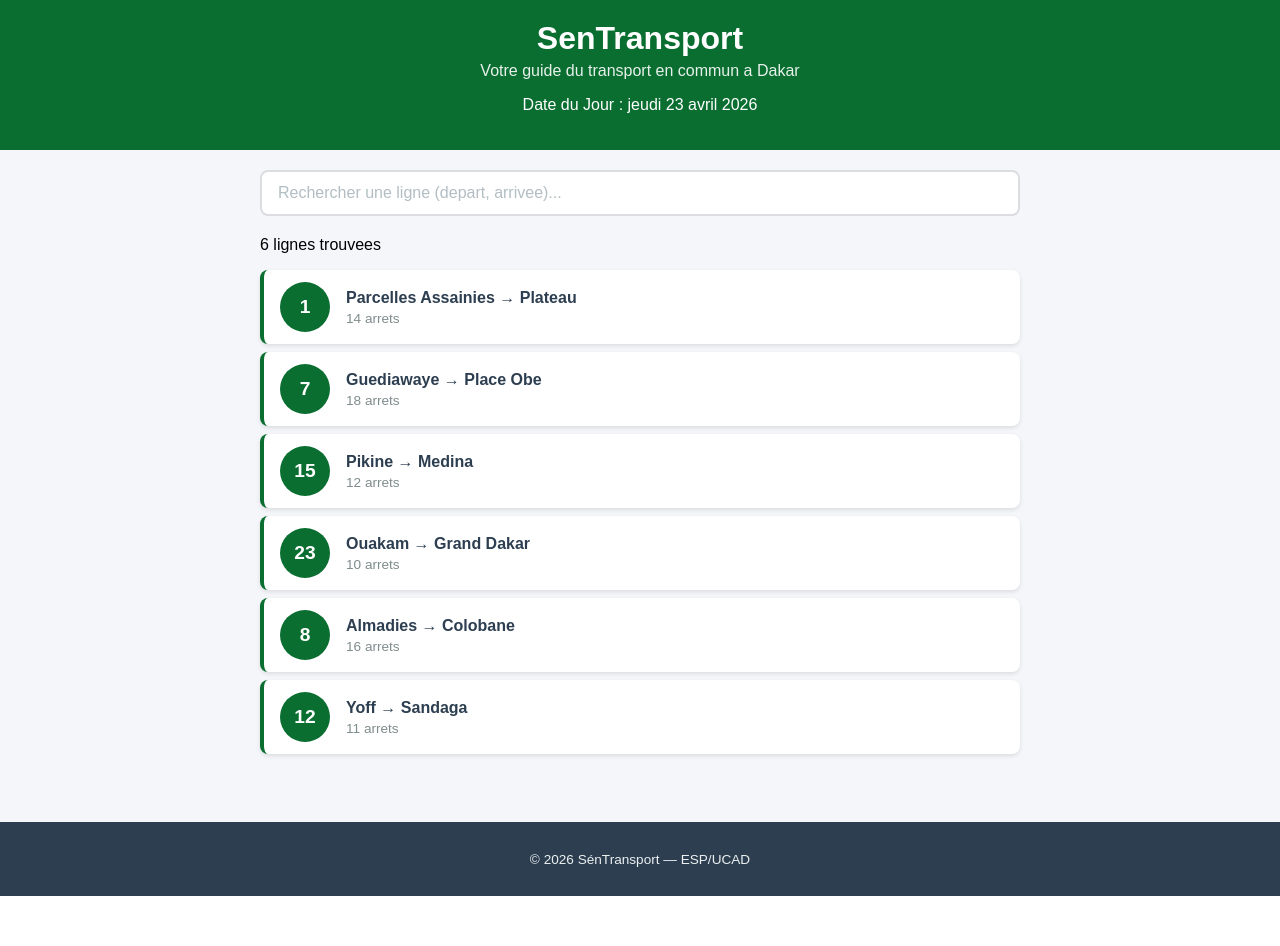
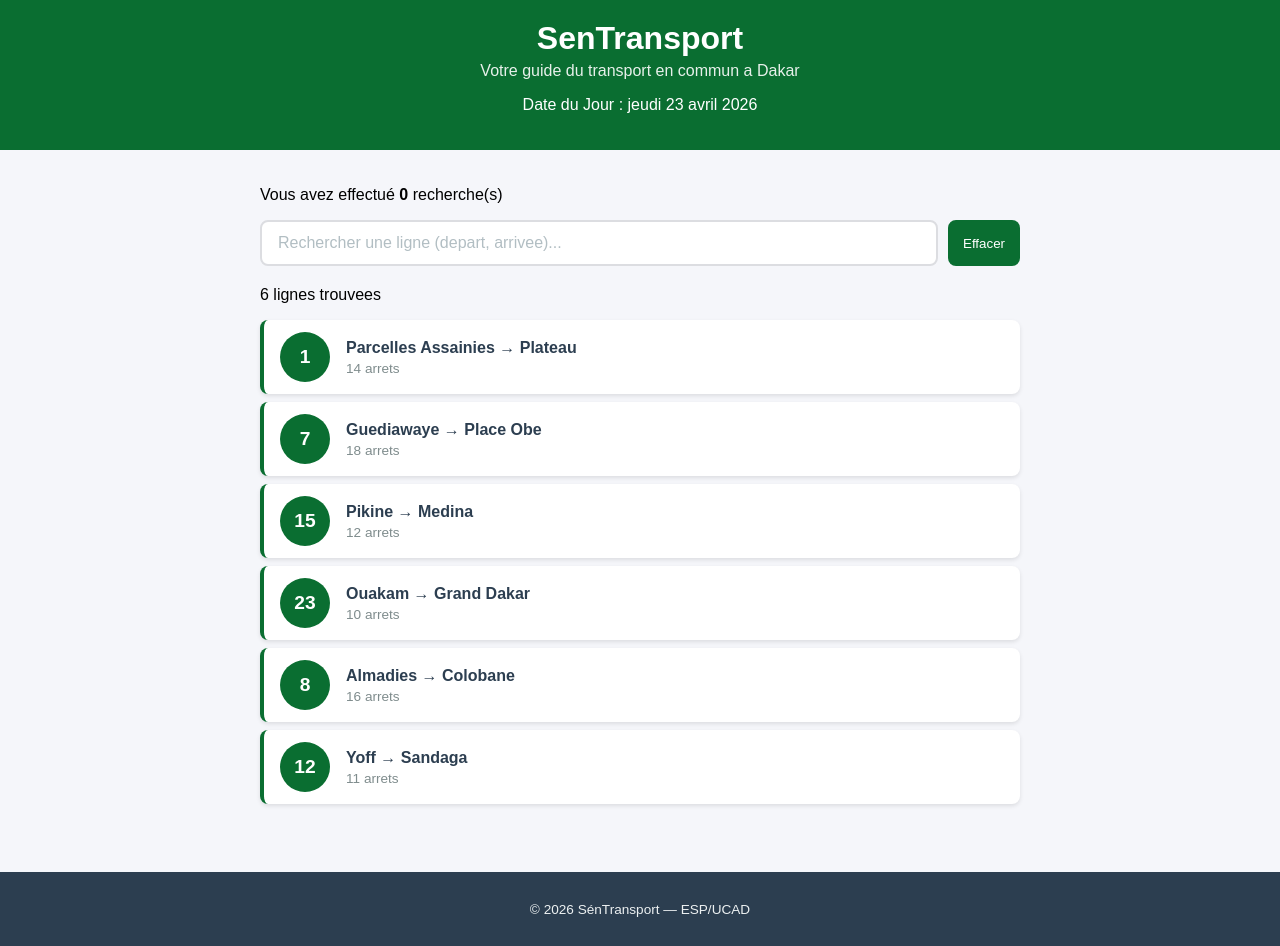
Before and after one commit to Diarra2006/sentransport, a React (Create React App) app: page / in a window 1280 px wide. Before the commit the page ends 896 px from the top, so only its background shows below. Built offline with nearby package versions, Linux system fonts and the light colour scheme.

Commit message:
Exercices 1 a 3 .

```diff
--- a/src/App.css
+++ b/src/App.css
@@ -32,3 +32,21 @@ padding: 12px;
         margin-right: 12px;
     }
 }
+.message-vide {
+  text-align: center;
+  padding: 40px;
+  background-color: #f8f9fa;
+  border-radius: 8px;
+  border: 1px dashed #ccc;
+  color: #7f8c8d;
+  margin-top: 20px;
+}
+.statistiques {
+    background-color: #e8f4fd;
+    color: #2980b9;
+    padding: 10px;
+    border-radius: 5px;
+    margin-bottom: 15px;
+    text-align: center;
+    font-size: 0.9rem;
+}
--- a/src/App.js
+++ b/src/App.js
@@ -8,6 +8,8 @@ import Footer from './Footer';
 function App() {
   const [recherche, setRecherche] = useState("");
   const [ligneSelectionnee, setLigneSelectionnee] = useState(null);
+  // Ajout de l'etst du compteur de recherche .
+  const [compteurRecherche, setCompteurRecherche] = useState(0);
   const lignes = [
     { id: 1, numero: "1", depart: "Parcelles Assainies",arrivee: "Plateau", arrets: 14,
     listeArrets: ["Parcelles U14", "Parcelles U10","Camberene", "Patte d'Oie", "Grand Dakar","Colobane", "Ponty", "Plateau"] },
@@ -34,17 +36,34 @@ function App() {
     setLigneSelectionnee(ligne);
   }
 }
+  const gererChangementRecherche = (nouveauTexte) => {
+    setRecherche(nouveauTexte);
+    setCompteurRecherche(compteurRecherche + 1);
+  }
 return (
   <div className="App">
     <Header />
     <main className="contenu">
-      <Recherche valeur={recherche} onChange={setRecherche} />
+      {/* Affichage du compteur */}
+      <div className='Statistiques'>
+        <p>Vous avez effectué <strong>{compteurRecherche}</strong> recherche(s)</p>
+      </div>
+      <Recherche valeur={recherche}
+        onChange={gererChangementRecherche}
+        onClear={() => setRecherche("")}
+      />
       <p className="resultat-recherche">
         {lignesFiltrees.length} ligne
         {lignesFiltrees.length > 1 ? 's' : ''} trouvee
         {lignesFiltrees.length > 1 ? 's' : ''}
       </p>
-      {lignesFiltrees.map(ligne => (
+      {/* Condition d'affichage  */}
+      {lignesFiltrees.length === 0 ? (
+        <div className='message-vide'>
+          <p>Aucune ligne trouvee </p>
+        </div>
+      ) : (
+      lignesFiltrees.map(ligne => (
         <LigneBus
           key={ligne.id}
           numero={ligne.numero}
@@ -54,7 +73,8 @@ return (
           estSelectionnee={ligneSelectionnee && ligneSelectionnee.id === ligne.id}
           onClick={() => handleClickLigne(ligne)}
         />
-      ))}
+      ))
+      )}
       {ligneSelectionnee&& <DetailLigne ligne={ligneSelectionnee} />}
     </main>
     <Footer />
--- a/src/Recherche.css
+++ b/src/Recherche.css
@@ -17,3 +17,16 @@ border-color: #0a6e31;
 .recherche-input::placeholder {
 color: #b2bec3;
 }
+.recherche {
+  display: flex;
+  gap: 10px;
+  margin-bottom: 20px;
+}
+.btn-effacer {
+  padding: 10px 15px;
+  background-color: #0a6e31;
+  color: white;
+  border: none;
+  border-radius: 8px;
+  cursor: pointer;
+}
--- a/src/Recherche.js
+++ b/src/Recherche.js
@@ -1,15 +1,15 @@
 import './Recherche.css';
-function Recherche({ valeur, onChange }) {
-return (
-<div className="recherche">
-<input
-type="text"
-className="recherche-input"
-placeholder="Rechercher une ligne (depart, arrivee)..."
-value={valeur}
-onChange={e => onChange(e.target.value)}
-/>
-</div>
-);
+// Ajout de Onclear dans les props recues
+function Recherche({ valeur, onChange, onClear}) {
+    return (
+        <div className="recherche">
+            <input type="text" className="recherche-input"
+            placeholder="Rechercher une ligne (depart, arrivee)..."
+            value={valeur} onChange={e => onChange(e.target.value)} />
+            {/* Ajout du bouton Effacer */}
+            <button onClick={onClear} className='btn-effacer'>Effacer</button>
+
+        </div>
+    );
 }
 export default Recherche;
```
